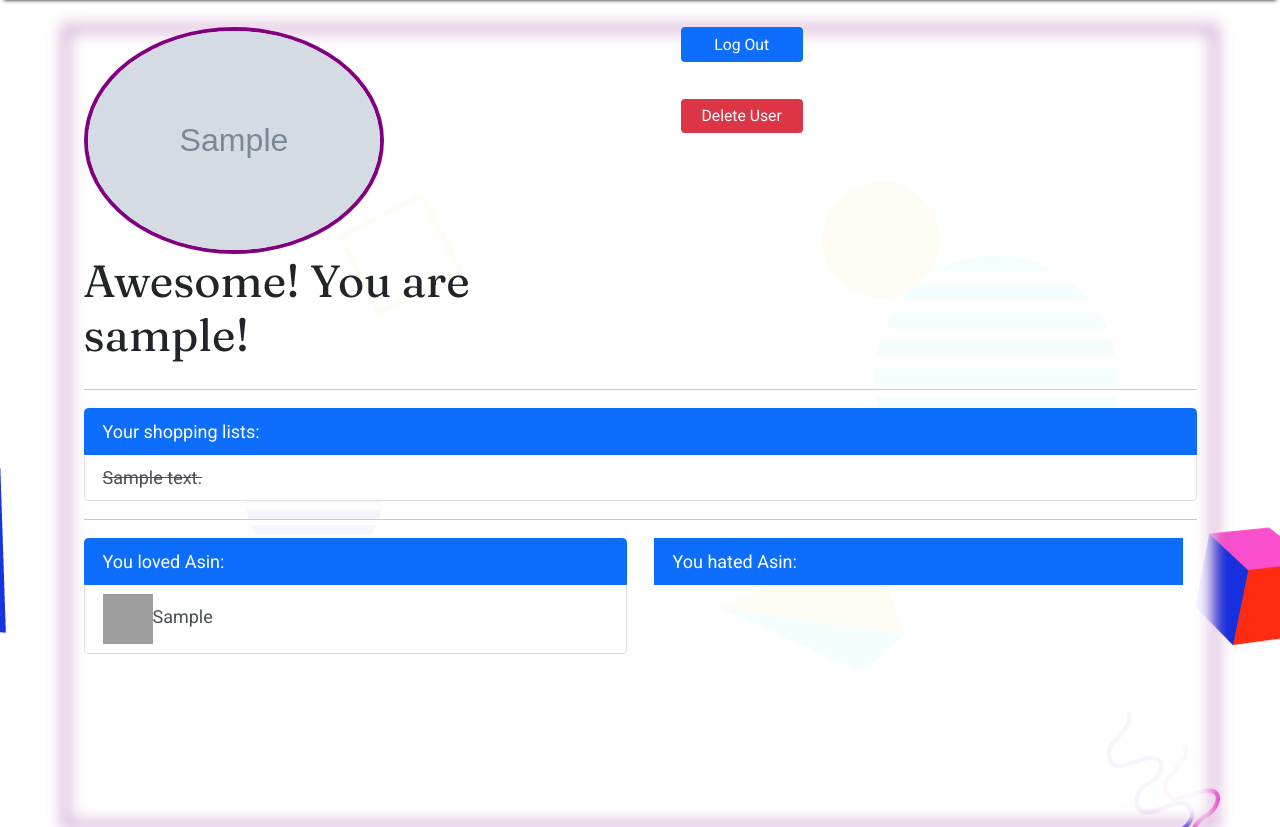
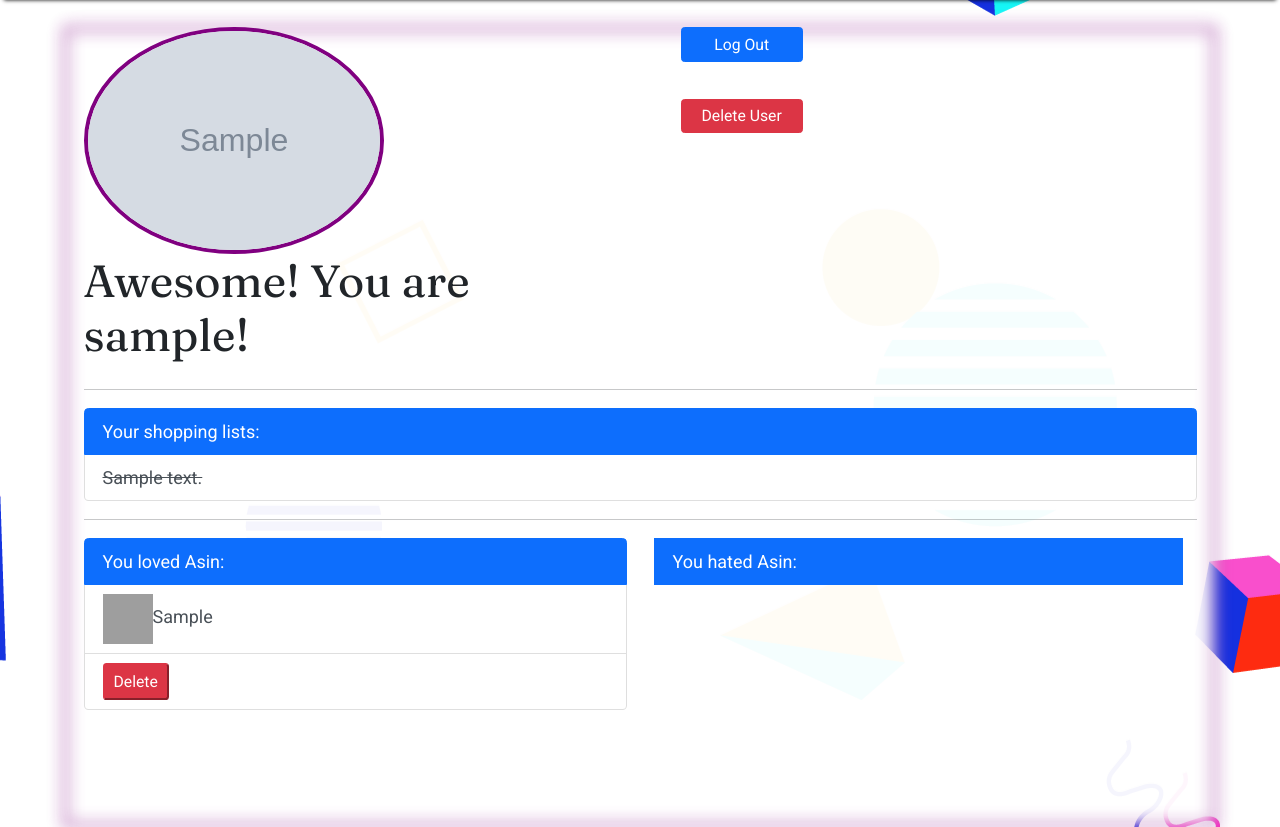
Before and after one commit to dengxinjuan/trueDeal, a Flask app: a page that uses templates/username.html in a window 1280 px wide. Shown: the part 70-897 px from the top of the page. Run offline with Flask 2, Linux system fonts and the light colour scheme; the visitor is signed in with stand-in values (Sample User, id 1); tables that the repository leaves empty hold one stand-in row (values such as "Sample post"); grey boxes marked "Sample" are stand-in pictures; some libraries are stand-ins or nearby versions; grey boxes are pictures that could not be loaded.

Commit message:
adding delete fav route

```diff
--- a/app.py
+++ b/app.py
@@ -242,6 +242,7 @@
         try:
             asin_search_term = form.ASIN.data
             #country = form.country.data
+            asin_search_term = asin_search_term.replace(" ", "")
             result = by_asin(asin_search_term)
             return render_template('asinresult.html', result=result)
         except:
@@ -291,6 +292,7 @@
         try:
             review_search_term = form.reviewsByAsin.data
             #country = form.country.data
+            review_search_term = review_search_term.replace(" ", "")
             result = search_reviews(review_search_term)
             return render_template('reviewresult.html', result=result)
         except:
@@ -383,3 +385,17 @@
     db.session.commit()
 
     return redirect(f"/users/{username}")
+
+
+# test delete the asin fav
+
+@app.route("/remove/<asin>", methods=["POST"])
+def delete(asin):
+    """delete fav by asin """
+    username = session['username']
+    shoppinglist = UserFav.query.filter_by(
+        username=username, asin=asin).first()
+    db.session.delete(shoppinglist)
+    db.session.commit()
+
+    return redirect(f"/users/{username}")
--- a/templates/search.html
+++ b/templates/search.html
@@ -4,12 +4,12 @@
     <!-- For loop logic of jinja template -->
     {%for i in range(0, len)%}
 
-    <div class="card" style="width: 18rem; display: inline-block">
-      <div class="card-img-top">
+    <div class="card" style="width: 18rem">
+      <div class="">
         <img
           class="card-img-top"
           src="{{result[i]['thumbnail']}}"
-          style="width: auto"
+          style="width: auto; height: 200px"
           ;
         />
       </div>
--- a/templates/username.html
+++ b/templates/username.html
@@ -70,6 +70,15 @@
               ><img src="../static/images/love.png" class="lovehate" /></small
             >{{fav.asin}}</a
           >
+          <form class="list-group-item">
+            <button
+              class="btn-sm btn-danger"
+              formaction="/remove/{{fav.asin}}"
+              formmethod="POST"
+            >
+              Delete
+            </button>
+          </form>
 
           {%endif%} {%endfor%}
         </div>
@@ -89,6 +98,15 @@
             /></small>
             {{fav.asin}}</a
           >
+          <form class="list-group-item">
+            <button
+              class="btn-sm btn-danger"
+              formaction="/remove/{{fav.asin}}"
+              formmethod="POST"
+            >
+              Delete
+            </button>
+          </form>
           {%endif%} {%endfor%}
         </div>
       </div>
```
